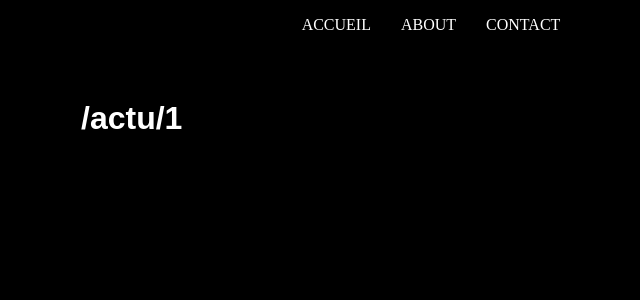
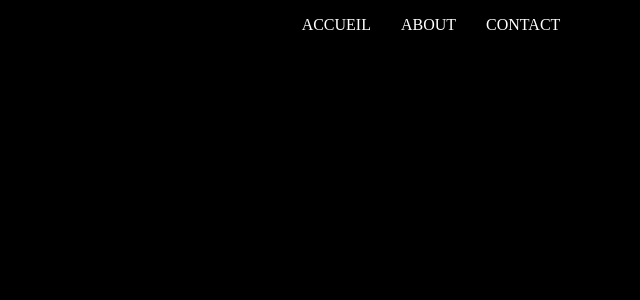
Before and after one commit to PierreAND/DailyThink, a React (Vite) app: page /actu/1 in a window 1280 px wide. Shown: the top 300 px of the page, without its empty margins (209-849 px from the left). Built offline with nearby package versions, Linux system fonts and the light colour scheme; a web font is replaced by a local one.

Commit message:
fix title

```diff
--- a/src/Containers/Articles/Article.jsx
+++ b/src/Containers/Articles/Article.jsx
@@ -1,13 +1,12 @@
 import React from "react";
 import { useLocation } from "react-router-dom";
 
-function Article() {
+function Article(props) {
   const location = useLocation()
   console.log(location);
 
   return (
     <div className="article-content">
-      <h1>{location.pathname.replace(/\-/g, " ")}</h1>
     <p>{location.state}</p>
     </div>
   );
```
